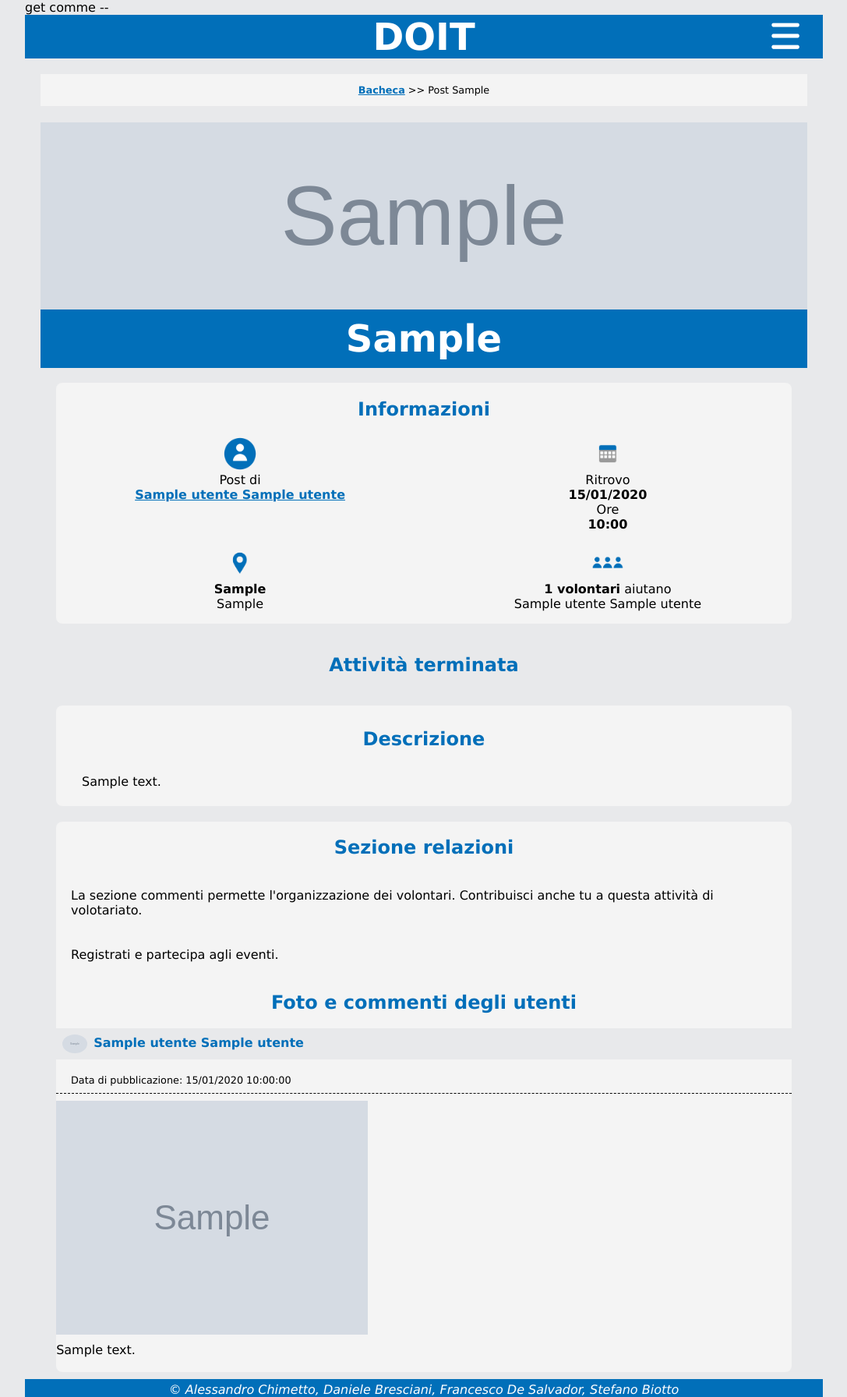
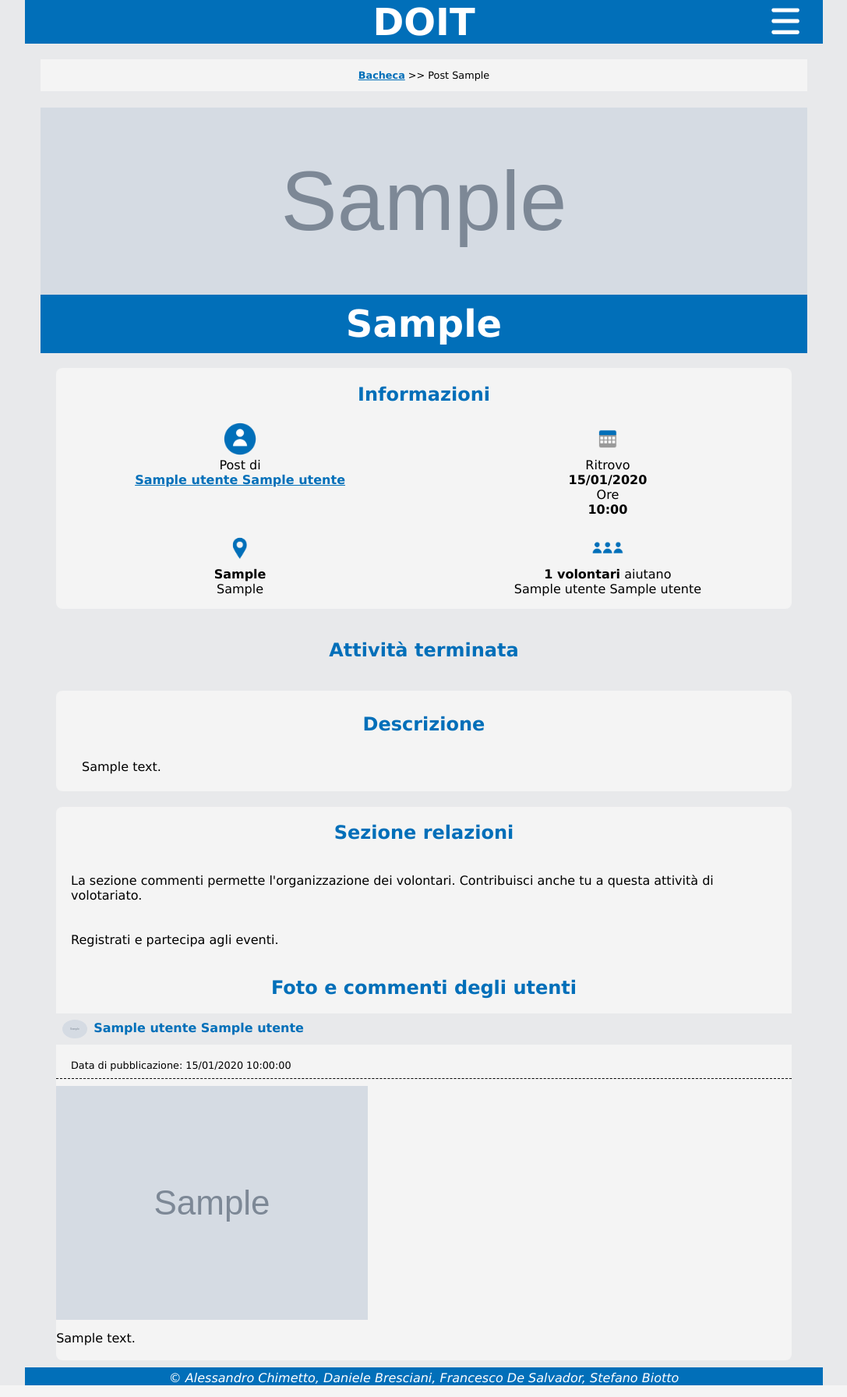
Before and after one commit to achimett/unipd_techweb_proj, a PHP site: page /post.php?id=1 in a window 1280 px wide. Shown: the whole page at 78% size, without its empty margins (96-1183 px from the left). Run offline with PHP 8.4, Linux system fonts and the light colour scheme; tables that the repository leaves empty hold one stand-in row (values such as "Sample post"); grey boxes marked "Sample" are stand-in pictures.

Commit message:
tolti echo

```diff
--- a/includes/controlloDeleteCommento.php
+++ b/includes/controlloDeleteCommento.php
@@ -2,7 +2,7 @@
 function controlloDeleteCommento($db) {
 
   if($_SERVER['REQUEST_METHOD'] == 'POST' && isset($_POST['delCommento']) === true) {
-    echo "aaa";
+
     $db->deleteCommento($_POST['commento_id']);
     unset($_POST['delCommento']);
   }
--- a/includes/createCommenti.php
+++ b/includes/createCommenti.php
@@ -4,8 +4,6 @@ function createCommenti($db, $profilo, $k) {
 
 
   $commenti = $db->getCommenti($_GET['id']);
-
-  echo "get comme --";
 
   foreach($commenti as $commento) {
     $c = file_get_contents("includes/commento.html");
```
